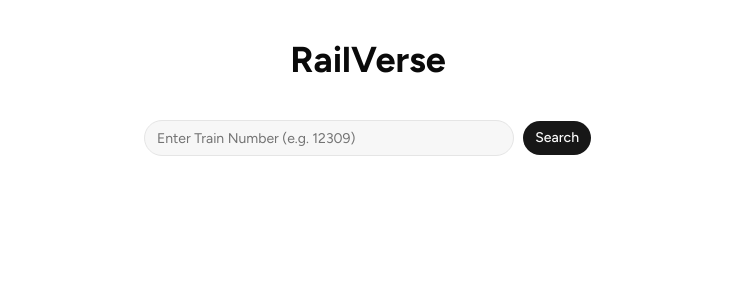
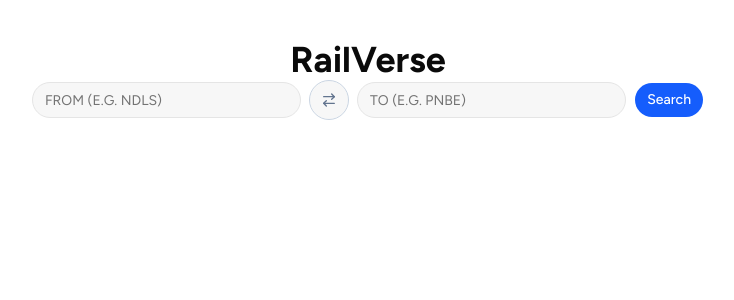
Before and after one commit to HimanshuKumarShahi/NextJs, a Next.js app in the folder rail-verse/: page / in a window 1280 px wide. Shown: the top 300 px of the page, without its empty margins (272-1006 px from the left). Built offline with nearby package versions, Linux system fonts and the light colour scheme.

Commit message:
controller for search trains

```diff
--- a/rail-verse/src/components/SearchTrain.tsx
+++ b/rail-verse/src/components/SearchTrain.tsx
@@ -2,17 +2,133 @@
 import { useState } from "react";
 import { Button } from "@/components/ui/button";
 import { Input } from "@/components/ui/input";
+import { Card, CardContent, CardHeader, CardTitle } from "@/components/ui/card";
+import { Badge } from "@/components/ui/badge";
+import { Clock, Navigation2, ArrowRightLeft } from "lucide-react";
+import { motion } from "framer-motion";
 
-export default function SearchTrain({ onSearch }: { onSearch: (num: string) => void }) {
-  const [query, setQuery] = useState("");
+export default function SearchTrain() {
+  const [source, setSource] = useState("");
+  const [destination, setDestination] = useState("");
+  // eslint-disable-next-line @typescript-eslint/no-explicit-any
+  const [trains, setTrains] = useState<any[]>([]);
+  const [loading, setLoading] = useState(false);
+  const [error, setError] = useState("");
+
+  const handleSwap = () => {
+    setSource(destination);
+    setDestination(source);
+  };
+
+  const fetchTrainDetails = async () => {
+    if (!source || !destination) {
+      setError("Please enter both Source and Destination.");
+      return;
+    }
+    setLoading(true);
+    setError("");
+    setTrains([]);
+    try {
+      const res = await fetch(`/api/trains?source=${source}&destination=${destination}`);
+      const result = await res.json();
+      if (result.success && result.data.length > 0) {
+        setTrains(result.data);
+      } else {
+        setError(result.message || "No trains found for this route.");
+      }
+    } catch {
+      setError("Failed to fetch train details");
+    } finally {
+      setLoading(false);
+    }
+  };
 
   return (
-    <div className="flex gap-2 max-w-md mx-auto mt-10">
-      <Input
-        placeholder="Enter Train Number (e.g. 12309)"
-        onChange={(e) => setQuery(e.target.value)}
-      />
-      <Button onClick={() => onSearch(query)}>Search</Button>
+    <div className="w-full flex flex-col items-center">
+      <div className="flex flex-col sm:flex-row items-center gap-2 mb-8 w-full max-w-2xl">
+        <Input
+          placeholder="From (e.g. NDLS)"
+          value={source}
+          onChange={(e) => setSource(e.target.value)}
+          className="uppercase"
+        />
+        <Button variant="outline" size="icon" onClick={handleSwap} className="shrink-0 rounded-full h-10 w-10 border-slate-300 dark:border-slate-700">
+          <ArrowRightLeft size={16} className="text-slate-500" />
+        </Button>
+        <Input
+          placeholder="To (e.g. PNBE)"
+          value={destination}
+          onChange={(e) => setDestination(e.target.value)}
+          className="uppercase"
+        />
+        <Button onClick={fetchTrainDetails} disabled={loading} className="w-full sm:w-auto mt-2 sm:mt-0 bg-blue-600 hover:bg-blue-700 text-white">
+          {loading ? "Searching..." : "Search"}
+        </Button>
+      </div>
+
+      {error && <p className="text-red-500 text-center mb-4">{error}</p>}
+
+      <div className="w-full space-y-4 max-h-[50vh] overflow-y-auto pr-2 custom-scrollbar">
+        {/* eslint-disable-next-line @typescript-eslint/no-explicit-any */}
+        {trains.map((data: any, idx: number) => (
+          <motion.div
+            key={idx}
+            initial={{ opacity: 0, y: 10 }}
+            animate={{ opacity: 1, y: 0 }}
+            transition={{ delay: idx * 0.1 }}
+          >
+            <Card className="shadow-sm hover:shadow-md transition-shadow border-l-4 border-l-blue-500 bg-white dark:bg-slate-900 border-slate-200 dark:border-slate-800">
+              <CardHeader className="pb-2">
+                <div className="flex justify-between items-center">
+                  <div>
+                    <CardTitle className="text-lg sm:text-xl text-slate-800 dark:text-slate-100 flex items-center gap-2">
+                      {data.trainName} <span className="text-sm font-normal text-slate-500">({data.trainNumber})</span>
+                    </CardTitle>
+                    <div className="flex gap-1 mt-2">
+                      {data.days.map((day: string, i: number) => (
+                        <span key={i} className={`w-5 h-5 flex items-center justify-center rounded-full text-[10px] font-medium ${
+                          ['S', 'S'].includes(day) && i >= 5 ? 'bg-red-100 text-red-600 dark:bg-red-900/30' : 'bg-slate-100 text-slate-600 dark:bg-slate-800 dark:text-slate-300'
+                        }`}>
+                          {day}
+                        </span>
+                      ))}
+                    </div>
+                  </div>
+                  <Badge variant="secondary" className="bg-blue-50 text-blue-700 dark:bg-blue-900/30 dark:text-blue-400 border-0">
+                    {data.type}
+                  </Badge>
+                </div>
+              </CardHeader>
+              <CardContent className="pt-2">
+                <div className="flex justify-between items-center bg-slate-50 dark:bg-slate-950 p-4 rounded-xl border border-slate-100 dark:border-slate-800 mt-2">
+                  <div className="text-center w-1/3">
+                    <p className="text-2xl sm:text-3xl font-bold text-slate-700 dark:text-slate-200">{data.source}</p>
+                    <p className="text-sm font-medium mt-1 flex items-center justify-center gap-1 text-slate-500">
+                      <Clock size={14} /> {data.departureTime}
+                    </p>
+                  </div>
+
+                  <div className="flex-1 flex flex-col items-center px-2">
+                    <Navigation2 className="text-blue-400 rotate-90 mb-1" size={20} />
+                    <div className="w-full h-px bg-slate-300 dark:bg-slate-700 relative">
+                      <div className="absolute top-1/2 left-1/2 -translate-x-1/2 -translate-y-1/2 px-2 bg-slate-50 dark:bg-slate-950 text-[10px] sm:text-xs text-slate-400 rounded-full border border-slate-200 dark:border-slate-700">
+                        View Route
+                      </div>
+                    </div>
+                  </div>
+
+                  <div className="text-center w-1/3">
+                    <p className="text-2xl sm:text-3xl font-bold text-slate-700 dark:text-slate-200">{data.destination}</p>
+                    <p className="text-sm font-medium mt-1 flex items-center justify-center gap-1 text-slate-500">
+                      <Clock size={14} /> {data.arrivalTime}
+                    </p>
+                  </div>
+                </div>
+              </CardContent>
+            </Card>
+          </motion.div>
+        ))}
+      </div>
     </div>
   );
 }
```
